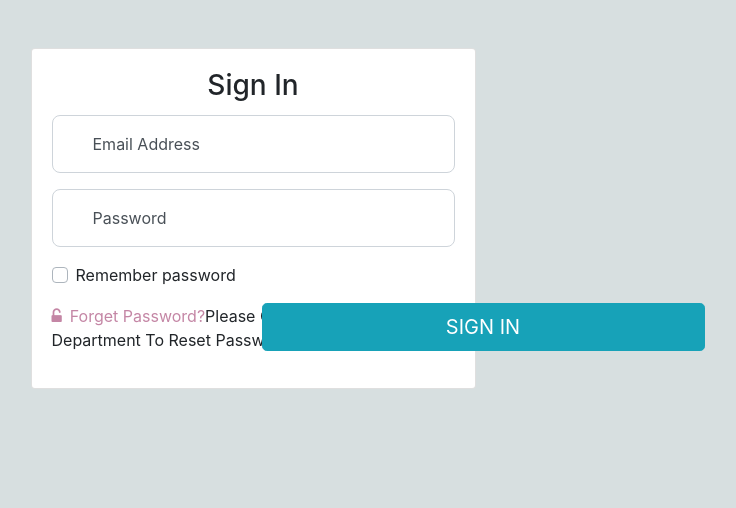
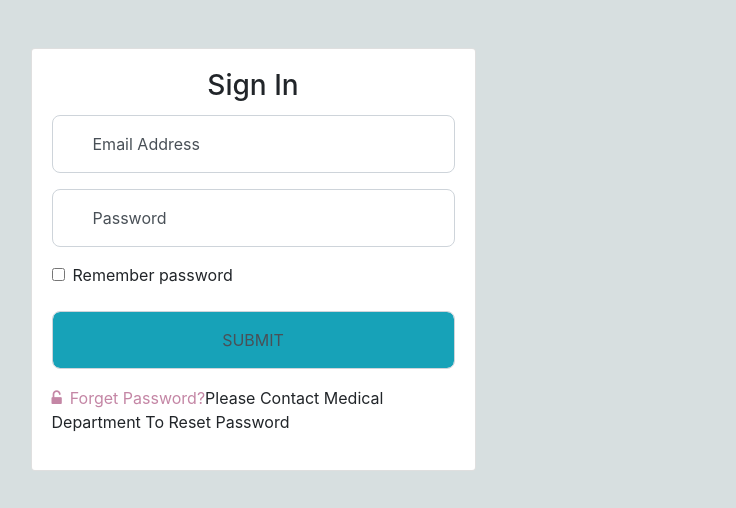
Before and after one commit to wolvecode/HospSect, a React (Create React App) app: page /login in a window 1280 px wide. Shown: the top 508 px of the page, without its empty margins (387-1123 px from the left). Built offline with nearby package versions, Linux system fonts and the light colour scheme; the HTML template or start-up script is replaced by a standard one.

Commit message:
Login bugs fixed

```diff
--- a/src/Login.js
+++ b/src/Login.js
@@ -1,5 +1,4 @@
 import React from 'react';
-import 'bootstrap/dist/css/bootstrap.min.css';
 import "./css/Login.css"
 
 class Login extends React.Component{
@@ -22,18 +21,21 @@ class Login extends React.Component{
                                         <label htmlFor="inputPassword">Password</label>
                                     </div>
 
-                                    <div className="custom-control custom-checkbox mb-3">
-                                        <input type="checkbox" className="custom-control-input" id="customCheck1"/>
-                                        <label className="custom-control-label" htmlFor="customCheck1">Remember password</label>
+                                    <div className="custom-control custom-checkbox mb-3 p-0">
+                                        <input type="checkbox" id="customCheck1" />
+                                        <label className="ml-2">Remember password</label>
                                     </div>
 
-                                    <button className="btn btn-lg btn-info btn-block text-uppercase" type="submit">Sign in</button>
-                                    <div className="media">
+                                    <div className="form-label-group ">
+                                        <button className="form-control bg-info p-3 m-0">SUBMIT</button>
+                                    </div>
+
+                                    <div className="form-label-group">
                                         <p>
-                                             <a href="">
-                                                 <i className="fa fa-unlock-alt" aria-hidden="true"></i>
-                                                 Forget Password?
-                                             </a>
+                                            <a href="#a">
+                                                <i className="fa fa-unlock-alt" aria-hidden="true"/>
+                                                Forget Password?
+                                            </a>
                                             Please Contact Medical Department To Reset Password
                                         </p>
                                     </div>
--- a/src/css/Login.css
+++ b/src/css/Login.css
@@ -13,6 +13,12 @@ body {
 }
 
 .form-label-group input {
+    height: auto;
+    border-radius: 8px;
+}
+
+.form-label-group button {
+    position: relative;
     height: auto;
     border-radius: 8px;
 }
```
